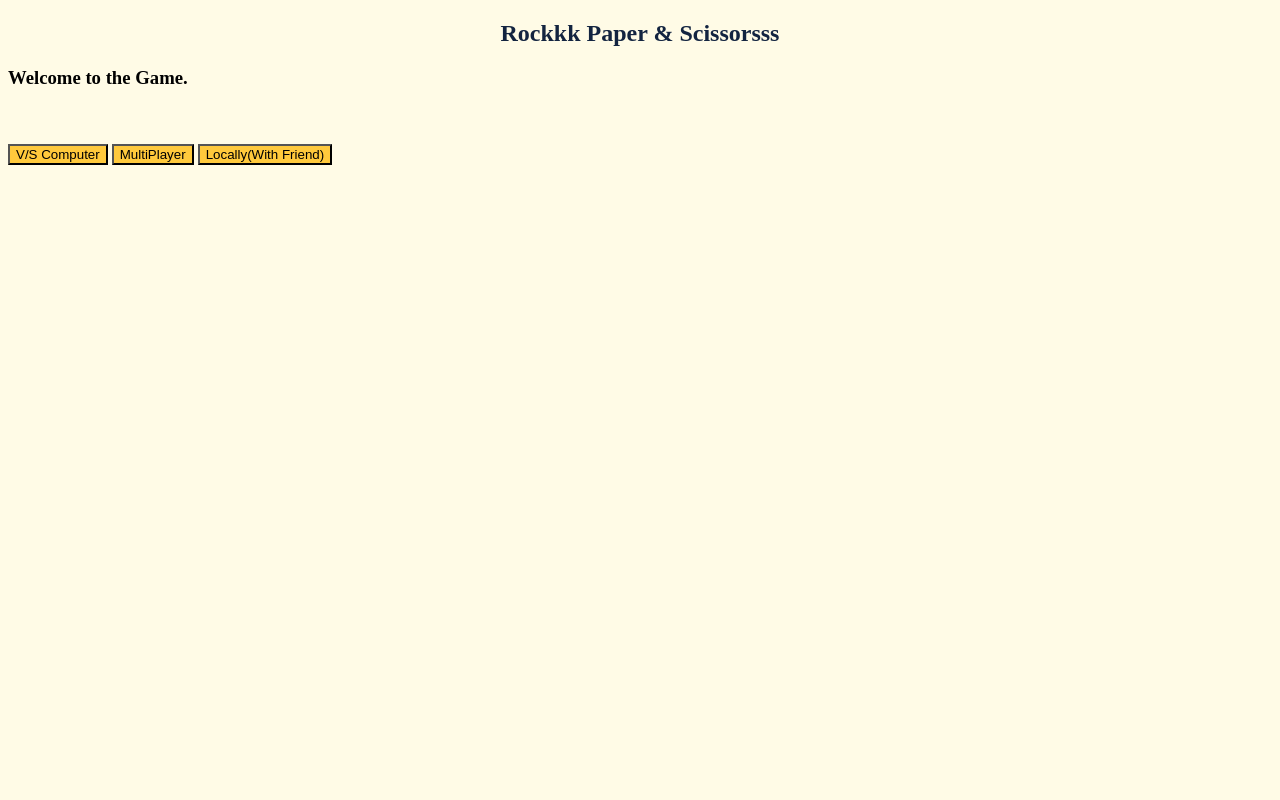
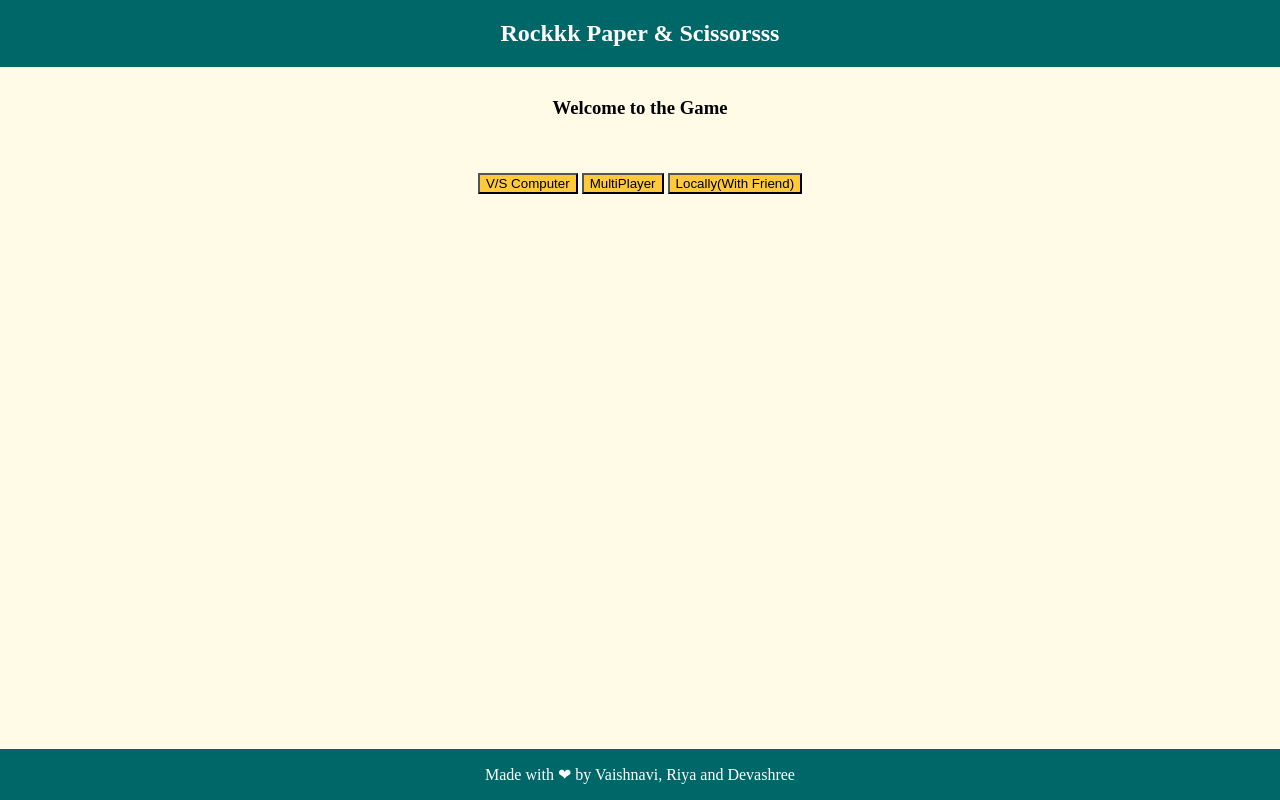
Before and after one commit to vranjan01/RockPaperScissor, a plain HTML site: page index.html in a window 1280 px wide. Drawn offline with Linux system fonts and the light colour scheme.

Commit message:
Changes made in style sheet, in main index.html

```diff
--- a/index.html
+++ b/index.html
@@ -8,11 +8,18 @@
     <link rel="stylesheet" href = "style.css">
 </head>
 <body>
+    <nav>
     <h2>Rockkk Paper & Scissorsss</h2>
-    <h3>Welcome to the Game.</h3>
+    </nav>
+
+    <h3>Welcome to the Game</h3>
     <br><br>
     <button>V/S Computer</button>
     <button>MultiPlayer</button>
     <button>Locally(With Friend)</button>
+
+    <footer aria-posinset="end">
+        <p> Made with &#10084; by Vaishnavi, Riya and Devashree </p>
+    </footer>
 </body>
 </html>
--- a/style.css
+++ b/style.css
@@ -1,11 +1,33 @@
+nav{
+    position: fixed;
+    width: 100%;
+    background-color: #006769;
+    color: white;
+    text-align: center;
+    top: 0;
+    left: 0;
+}
 body{
+    position: relative;
     background-color: #FFFBE6;
+    align-items: center;
+    padding-top: 70px;
+    text-align: center;
 }
 h2{
     text-align: center;
-    color: #132440;
+
 }
 button{
     background-color: #FFC93C;
 
 }
+footer {
+  position: fixed;
+  left: 0;
+  bottom: 0;
+  width: 100%;
+  background-color: #006769;
+  color: white;
+  text-align: center;
+}
```
